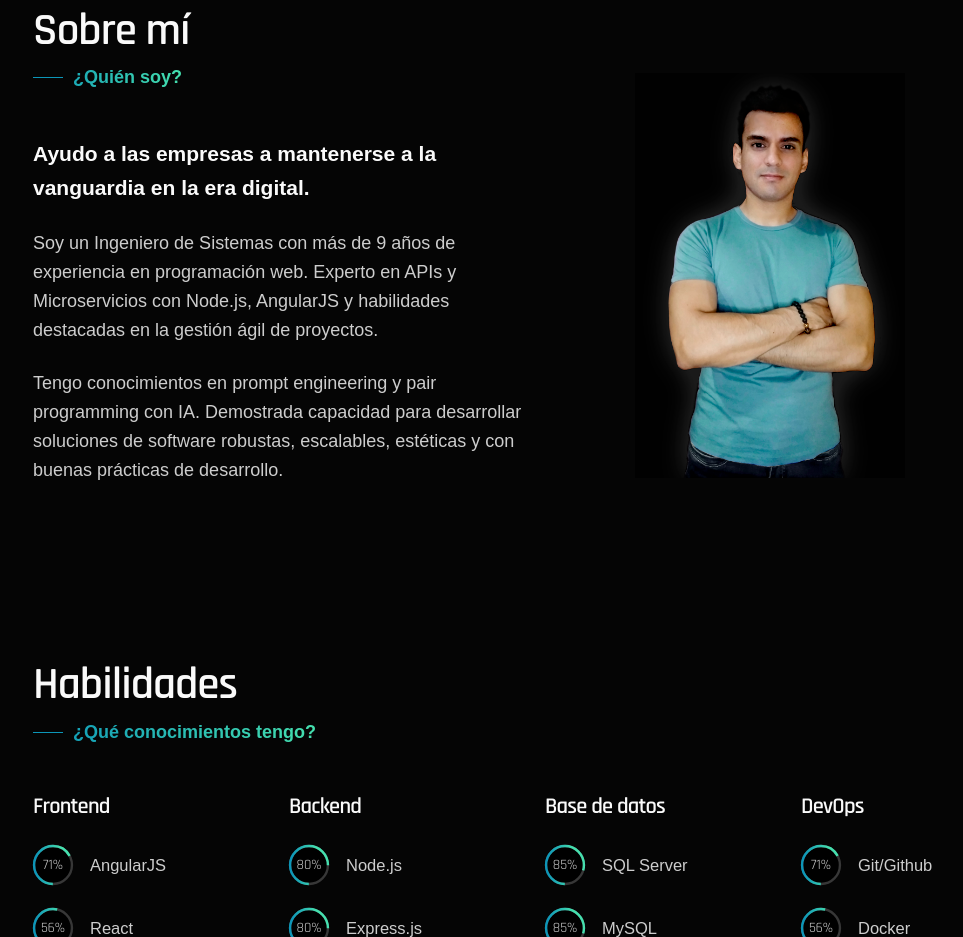
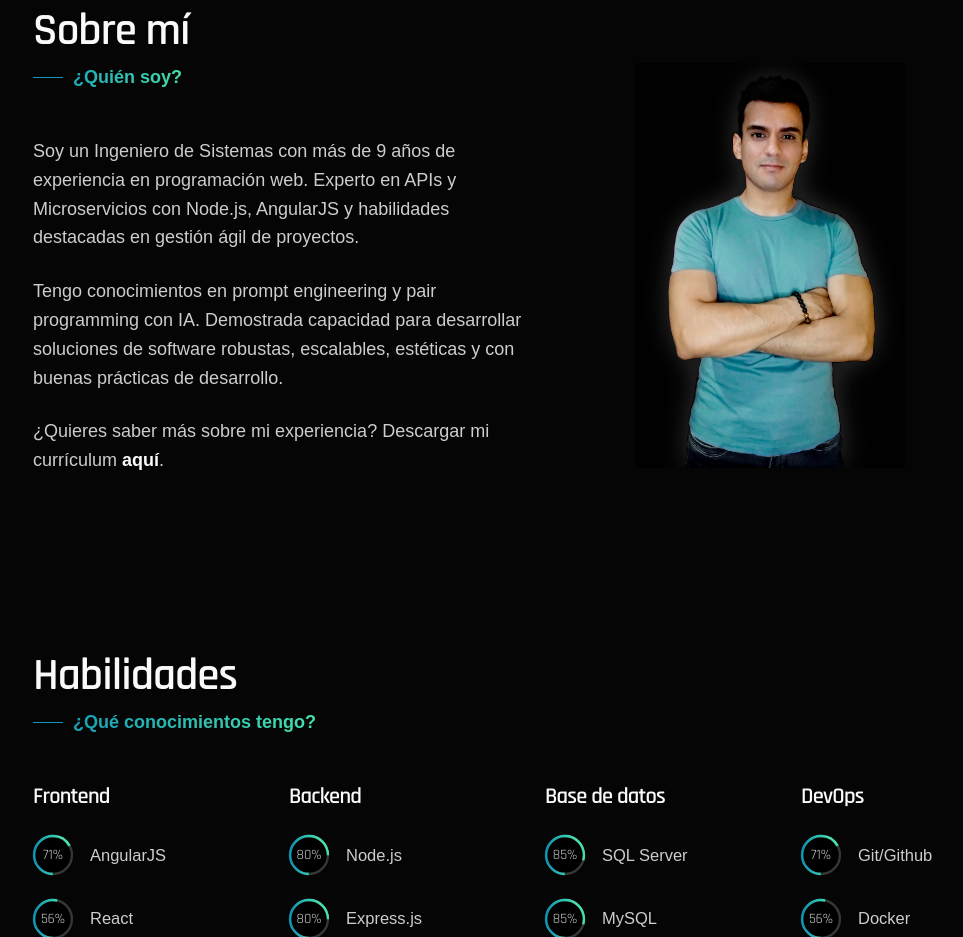
Before and after one commit to JorgeLuisV/jorgeluisv.github.io, a plain HTML site: page index.html in a window 1280 px wide. Shown: the part 1000-1937 px from the top of the page, without its empty margins (95-1058 px from the left). Drawn offline with nearby package versions, Linux system fonts and the light colour scheme; files whose address does not match are found by name; a web font is replaced by a local one.

Commit message:
Adición de link a currículum

```diff
--- a/assets/css/styles.css
+++ b/assets/css/styles.css
@@ -404,12 +404,6 @@ body[data-aos-delay='3500'] [data-aos],
   margin-bottom: 2em;
 }
 
-.col-content .phrase {
-  font-size: 1.4em;
-  font-weight: bold;
-  color: var(--main-white);
-}
-
 .col-content p:last-child {
   margin-bottom: 0;
 }
--- a/index.html
+++ b/index.html
@@ -104,9 +104,9 @@
           <h2 class="title">Sobre mí</h2>
           <p class="subtitle">¿Quién soy?</p>
         </div>
-        <p class="phrase" data-aos="fade-right" data-aos-duration="1000">Ayudo a las empresas a mantenerse a la vanguardia en la era digital.</p>
-        <p data-aos="fade-right" data-aos-duration="1000" data-aos-delay="400">Soy un Ingeniero de Sistemas con más de <span class="years"></span> años de experiencia en programación web. Experto en APIs y Microservicios con Node.js, AngularJS y habilidades destacadas en la gestión ágil de proyectos.</p>
-        <p data-aos="fade-right" data-aos-duration="1000" data-aos-delay="800">Tengo conocimientos en prompt engineering y pair programming con IA. Demostrada capacidad para desarrollar soluciones de software robustas, escalables, estéticas y con buenas prácticas de desarrollo.</p>
+        <p data-aos="fade-right" data-aos-duration="1000">Soy un Ingeniero de Sistemas con más de <span class="years"></span> años de experiencia en programación web. Experto en APIs y Microservicios con Node.js, AngularJS y habilidades destacadas en gestión ágil de proyectos.</p>
+        <p data-aos="fade-right" data-aos-duration="1000" data-aos-delay="400">Tengo conocimientos en prompt engineering y pair programming con IA. Demostrada capacidad para desarrollar soluciones de software robustas, escalables, estéticas y con buenas prácticas de desarrollo.</p>
+        <p data-aos="fade-right" data-aos-duration="1000" data-aos-delay="800">¿Quieres saber más sobre mi experiencia? Descargar mi currículum <a href="https://drive.google.com/file/d/12i47mH-VdCQeM_SfXHB8pxKZBhWid02R/view?usp=sharing" target="_blank"><b>aquí</b></a>.</p>
       </div>
       <div class="col-photo">
         <img src="assets/images/photo.png" class="dev-photo" alt="jorge Vásquez" data-aos="fade" data-aos-duration="1000" data-aos-delay="1600">
@@ -651,7 +651,7 @@
       </div>
       <div class="item">
         <span>Teléfono</span>
-        <a href="tel:+51932082055">+51 932 082 055</a> <!-- https://api.whatsapp.com/send?phone=51920088906&text=&source=&data= -->
+        <a href="tel:+51932082055">+51 932 082 055</a>
       </div>
     </div>
 
```
